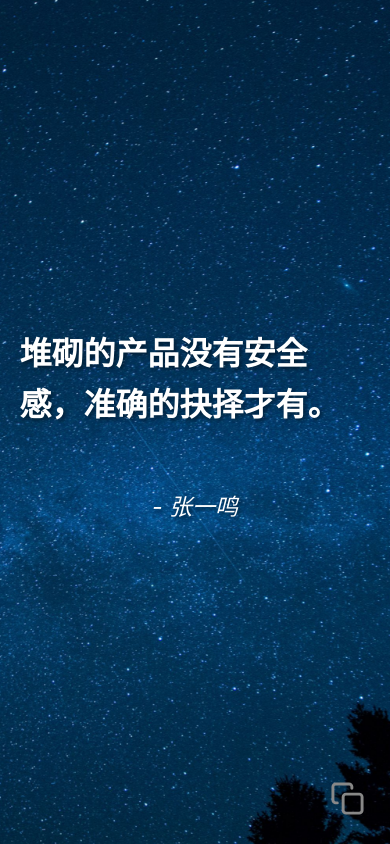
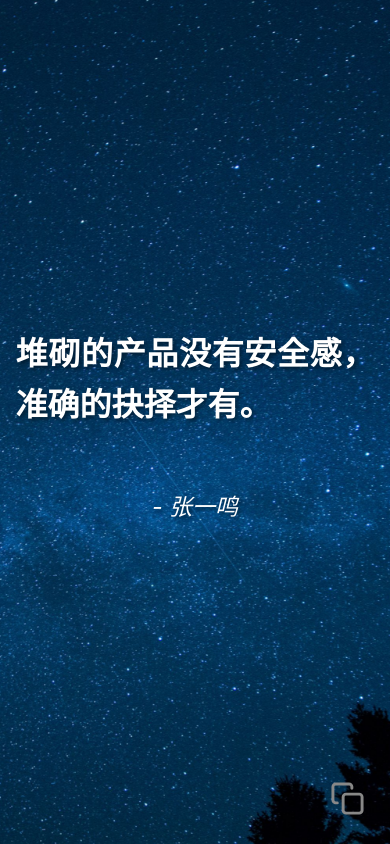
Before and after one commit to szj2ys/quotes, a React (Create React App) app: page / in a window 390 px wide. Built offline with nearby package versions, Linux system fonts and the light colour scheme.

Commit message:
2024-04-27 14:45:52

```diff
--- a/src/App.css
+++ b/src/App.css
@@ -5,8 +5,6 @@
     color: #fff;
     position: relative;
 }
-
-
 
 
 .content-wrapper {
@@ -26,30 +24,33 @@
     background-position: center;
     background-size: cover;
     color: #fff;
-    user-select: none;  /* 禁用双击选中文本 */
+    user-select: none; /* 禁用双击选中文本 */
 }
 
 pre {
     font-size: 48px;
     font-weight: bold;
-    max-width: 70%;
+    max-width: 77%;
     text-shadow: 2px 2px 4px rgba(0, 0, 0, 0.5);
-    text-align: left;
+    text-align: justify;
     line-height: 1.6;
     white-space: pre-wrap;
     word-wrap: break-word;
+    overflow-y: auto; /* 添加滚动条 */
+    scroll-behavior: smooth; /* 平滑滚动，需要浏览器支持 */
 }
 
 p {
     font-size: 28px;
     font-style: italic;
     text-shadow: 2px 2px 4px rgba(0, 0, 0, 0.5);
+    text-align: right;
 }
 
 @media (max-width: 1200px) {
     pre {
         font-size: 46px;
-        max-width: 75%;
+        max-width: 80%;
     }
 
     p {
@@ -71,6 +72,7 @@ p {
 @media (max-width: 480px) {
     pre {
         font-size: 32px;
+        max-width: 92%;
     }
 
     p {
```
Also changed, not shown: src/App.js (line endings or trailing spaces), 1 other file (tests, documents, lock files or other folders).
